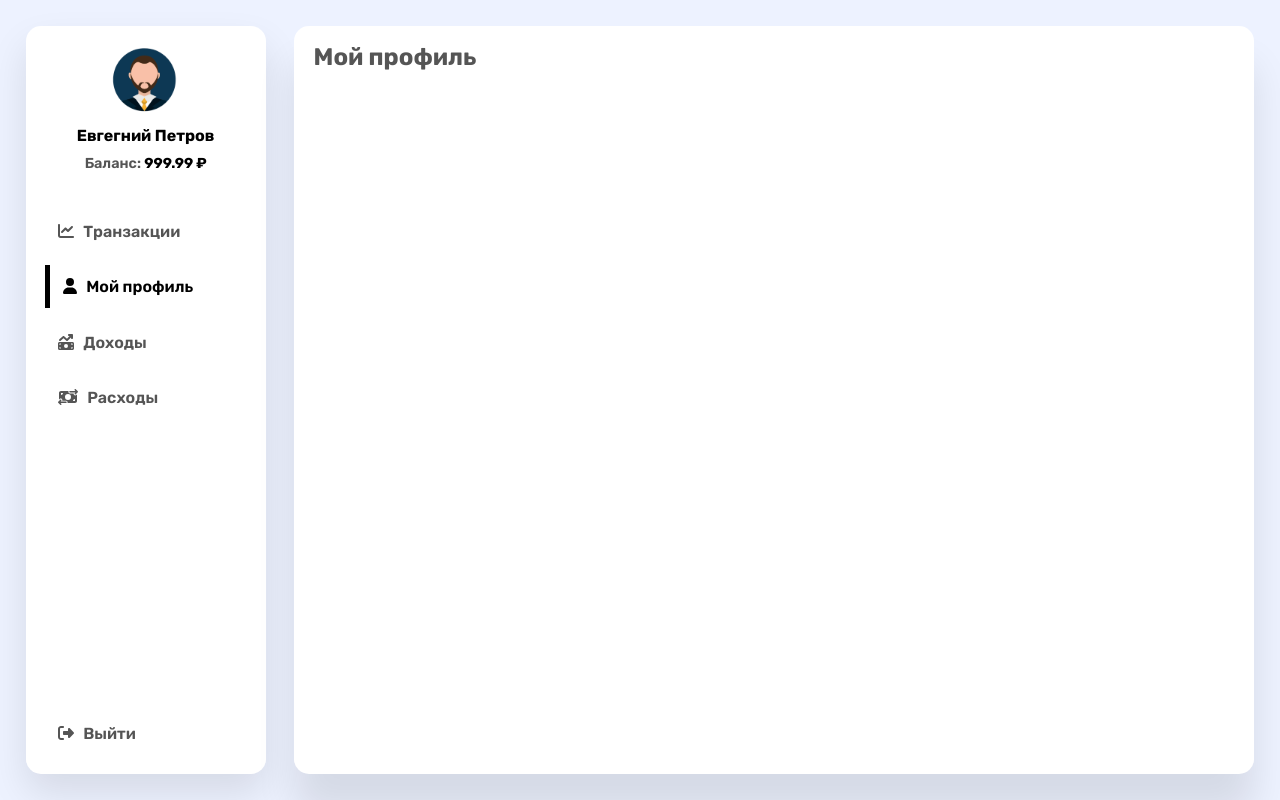
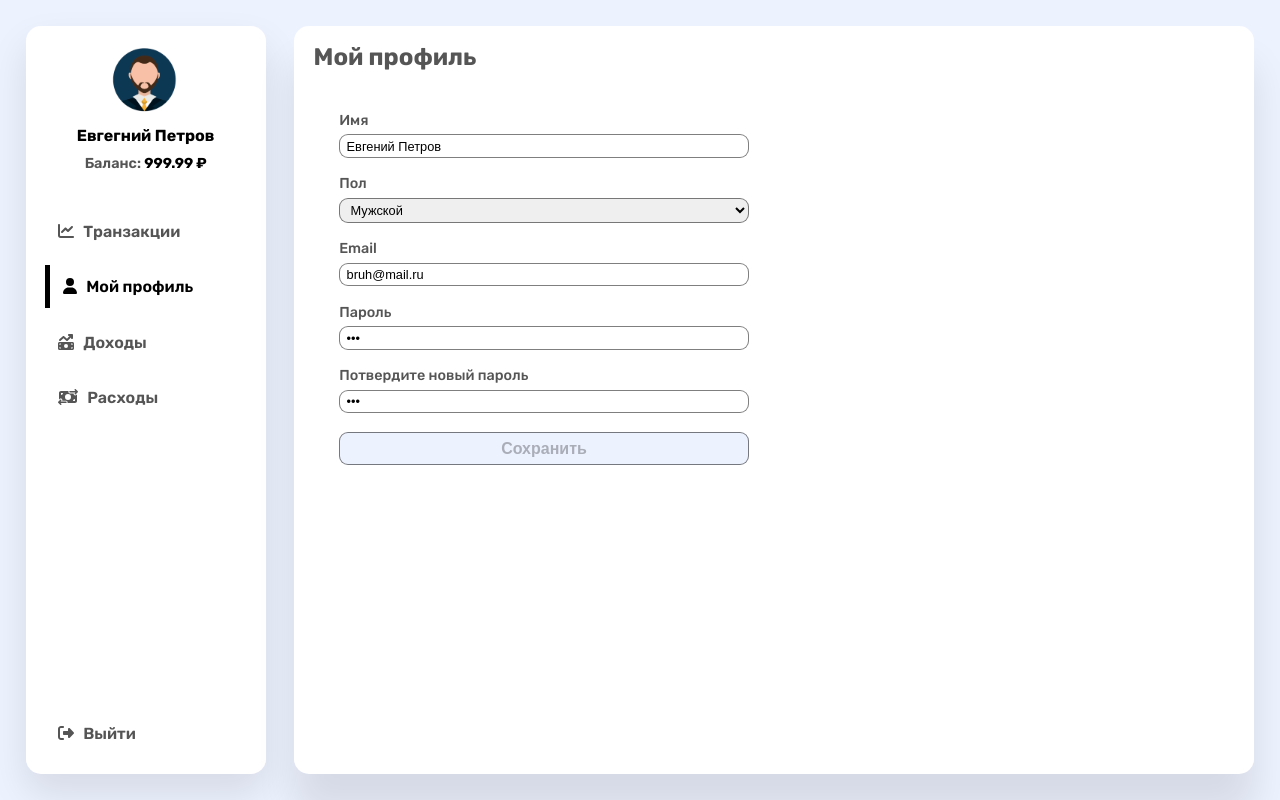
Before and after one commit to ArtyomI69/finance-manager-client, a React (Vite) app: page /profile in a window 1280 px wide. Built offline with nearby package versions, Linux system fonts and the light colour scheme; what chartjs-plugin-datalabels would draw is missing.

Commit message:
добавь Profile page-компонент

```diff
--- a/src/components/InputField/InputField.tsx
+++ b/src/components/InputField/InputField.tsx
@@ -1,7 +1,7 @@
 import { FC } from "react";
 import { Field, ErrorMessage } from "formik";
 
-import TextError from "../../pages/LoginSignUp/TextError/TextError";
+import TextError from "../TextError/TextError";
 
 interface InputFieldProps {
   label: string;
--- /dev/null
+++ b/src/models/IProfile.ts
@@ -0,0 +1,9 @@
+import { Gender } from "./Gender";
+
+export interface IProfile {
+  email: string;
+  userName: string;
+  gender: Gender;
+  password: string;
+  confirmPassword: string;
+}
--- a/src/pages/Profile/Profile.module.css
+++ b/src/pages/Profile/Profile.module.css
@@ -1,2 +1,64 @@
 .profile {
+  max-height: 100%;
+  overflow: auto;
+  display: flex;
+  width: 100%;
+  height: 100%;
+  display: flex;
 }
+
+.profile form {
+  width: 50%;
+  display: flex;
+  flex-direction: column;
+  gap: 2.4rem;
+  padding: 3.2rem;
+  background-color: #fff;
+}
+
+.profile h1 {
+  font-size: 2.4rem;
+  color: #000;
+  font-weight: 700;
+}
+
+.profile form div {
+  display: flex;
+  flex-direction: column;
+  gap: 2.4rem;
+}
+
+.profile form div div {
+  display: flex;
+  flex-direction: column;
+  gap: 0.8rem;
+}
+
+.profile form label {
+  font-size: 1.8rem;
+}
+
+.profile form input,
+.profile form select {
+  outline: none;
+  font-size: 1.6rem;
+  color: #000;
+  border-radius: 9px;
+  border: 1px solid rgba(0, 0, 0, 0.5);
+  padding: 0.4rem 0.8rem;
+}
+
+.profile form button {
+  cursor: pointer;
+  outline: none;
+  border-radius: 9px;
+  padding: 0.8rem 1.6rem;
+  font-size: 2rem;
+  font-weight: 600;
+  background-color: #edf2ff;
+  border: 1px solid rgba(0, 0, 0, 0.5);
+}
+
+.profile button:hover {
+  background-color: #dbe4ff;
+}
--- a/src/pages/Profile/Profile.tsx
+++ b/src/pages/Profile/Profile.tsx
@@ -1,11 +1,80 @@
 import { FC } from "react";
+import { Formik, Form, FormikHelpers } from "formik";
+import { string, object, ref, ObjectSchema } from "yup";
 
 import styles from "./Profile.module.css";
+import { IProfile } from "../../models/IProfile";
+import { Gender } from "../../models/Gender";
+import InputField from "../../components/InputField/InputField";
+import SelectorBoxField from "../../components/SelectorBoxField/SelectorBoxField";
+
+interface IBoxOption {
+  text: string;
+  value: Gender;
+}
+
+const selectorBoxOptions: IBoxOption[] = [
+  { text: "Мужской", value: "man" },
+  { text: "Женский", value: "woman" },
+];
 
 const Profile: FC = () => {
+  const initialValues: IProfile = {
+    userName: "Евгений Петров",
+    gender: "man",
+    email: "bruh@mail.ru",
+    password: "123",
+    confirmPassword: "123",
+  };
+
+  const validationSchema: ObjectSchema<IProfile> = object({
+    email: string()
+      .email("Введите email в правильном формате")
+      .required("Необходимо заполнить данное поле"),
+    userName: string().required("Необходимо заполнить данное поле"),
+    password: string().required("Необходимо заполнить данное поле"),
+    gender: string<Gender>().required(),
+    confirmPassword: string()
+      .oneOf([ref("password")], "Пароли должны совпадать")
+      .required("Необходимо заполнить данное поле"),
+  });
+
+  const onSubmit = (values: IProfile, onSubmitProps: FormikHelpers<IProfile>) => {
+    onSubmitProps.setSubmitting(true);
+    setTimeout(() => {
+      onSubmitProps.setSubmitting(false);
+      console.log(values);
+    }, 3000);
+  };
+
   return (
     <>
-      <div className={styles.profile}></div>
+      <div className={styles.profile}>
+        <Formik
+          initialValues={initialValues}
+          validationSchema={validationSchema}
+          onSubmit={onSubmit}
+        >
+          {(formik) => (
+            <Form>
+              <div>
+                <InputField label="Имя" type="text" name="userName" />
+                <SelectorBoxField label="Пол" name="gender" options={selectorBoxOptions} />
+                <InputField label="Email" type="email" name="email" />
+                <InputField label="Пароль" type="password" name="password" />
+                <InputField
+                  label="Потвердите новый пароль"
+                  type="password"
+                  name="confirmPassword"
+                />
+              </div>
+              <button disabled={!formik.isValid || !formik.dirty || formik.isSubmitting}>
+                Сохранить
+              </button>
+            </Form>
+          )}
+        </Formik>
+      </div>
     </>
   );
 };
```
Also changed, not shown: src/pages/LoginSignUp/Login/Login.tsx (+4 -4 lines), src/pages/LoginSignUp/SignUp/SignUp.tsx (+8 -7 lines), src/components/TextError/TextError.module.css (renamed from src/pages/LoginSignUp/TextError/TextError.module.css), src/components/TextError/TextError.tsx (renamed from src/pages/LoginSignUp/TextError/TextError.tsx).
